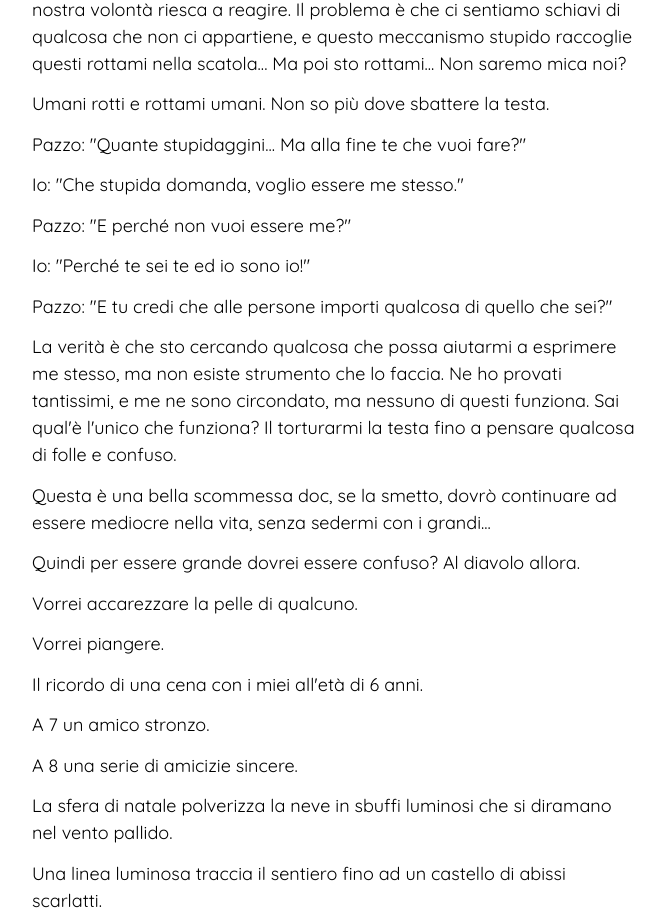
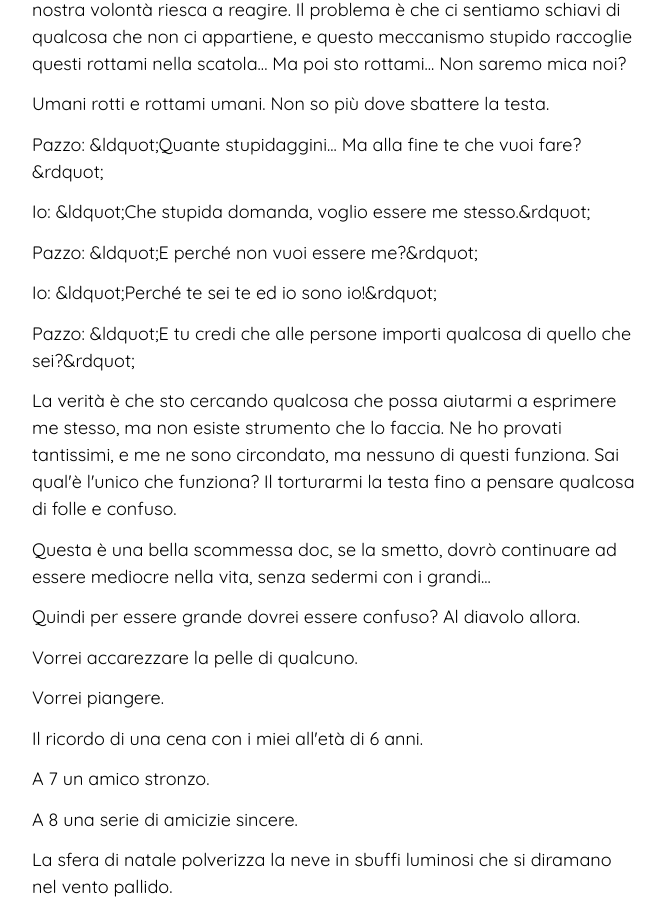
Before and after one commit to loky-lp/follia, a Next.js app: page / in a window 1280 px wide. Shown: the part 1035-1953 px from the top of the page, without its empty margins (306-971 px from the left). Built offline with nearby package versions, Linux system fonts and the light colour scheme.

Commit message:
Fix escaping of double and single quotes on index.tsx

```diff
--- a/pages/index.tsx
+++ b/pages/index.tsx
@@ -13,32 +13,32 @@ const Home: NextPage = () => {
 
 	    <p>Cosa vuoi fare ora?</p>
 	    <p>Che domanda stupida, so cosa voglio fare ora.</p>
-	    <p>Immergermi nella foresta sotto montagne di chiome che oscillano da una parte e dall'altra, con il sole che penetra tra le intermittenze delle foglie e stare disteso lì, guardando il cielo. Poi, nuotare nel cielo di nuvole e sentirmi così leggero da scavare in ogni piccola particella, entrando nelle profondità del più grande ballo del mondo, un ballo di idee folli, irreali, assolutamente prive di qualunque senso.</p>
+	    <p>Immergermi nella foresta sotto montagne di chiome che oscillano da una parte e dall&apos;altra, con il sole che penetra tra le intermittenze delle foglie e stare disteso lì, guardando il cielo. Poi, nuotare nel cielo di nuvole e sentirmi così leggero da scavare in ogni piccola particella, entrando nelle profondità del più grande ballo del mondo, un ballo di idee folli, irreali, assolutamente prive di qualunque senso.</p>
 	    <p>Penso questo forse perché sono in realtà una persona piuttosto semplice, ma che cerca disperatamente di entrare nei più grandi cervelloni della storia. Chissà perché sono così folle da farmi del male da solo.</p>
-	    <p>Esatto, io non ho le energie ne le competenze, neanche l'astuzia o un buon chiacchiericcio che mi permetta solo lontanamente di aspirare a diventare quelle persone che ora tengono in mano il pianeta. Che poi cosa tengono in mano se non una scatola di rottami, tra cui io.</p>
-	    <p>Nella mia vita sono bravo soltanto a confondere le idee degli altri. Insomma, seguitemi. Il cielo e il mare sono in realtà la stessa cosa, si uniscono per creare l'orizzonte e dividono di blu sia il sotto e sia il sopra. Io sono la nuvola, la schiuma, un onda tanto alta da scuotere il mare. Mi insegnano a stare fermo, ed io zitto annuisco.</p>
+	    <p>Esatto, io non ho le energie ne le competenze, neanche l&apos;astuzia o un buon chiacchiericcio che mi permetta solo lontanamente di aspirare a diventare quelle persone che ora tengono in mano il pianeta. Che poi cosa tengono in mano se non una scatola di rottami, tra cui io.</p>
+	    <p>Nella mia vita sono bravo soltanto a confondere le idee degli altri. Insomma, seguitemi. Il cielo e il mare sono in realtà la stessa cosa, si uniscono per creare l&apos;orizzonte e dividono di blu sia il sotto e sia il sopra. Io sono la nuvola, la schiuma, un onda tanto alta da scuotere il mare. Mi insegnano a stare fermo, ed io zitto annuisco.</p>
 	    <p>Perché è così che la gente ragiona, ed io annuisco.</p>
 	    <p>Che stupido sono stato. Una volta non ero così.</p>
 	    <p>Infanzia e adolescenza, mondi puri di follia. Ci entravo dentro e tutto non aveva senso. Quella però era la mia scatola, ed i rottami danzavano.</p>
 	    <p>La verità è che sto generalizzando quando le cose sono semplici... Ma come ci siamo arrivati a questa complessità? E da quando per vivere la vita decentemente bisogna essere complessi? Il problema è che questa merda la cerco. Forse in tutta questa articolata ragnatela che rappresenta le nostre aspirazioni ci siamo dimenticati chi siamo realmente, e queste strutture sociali cambiano noi stessi più di quanto la nostra volontà riesca a reagire. Il problema è che ci sentiamo schiavi di qualcosa che non ci appartiene, e questo meccanismo stupido raccoglie questi rottami nella scatola... Ma poi sto rottami... Non saremo mica noi?</p>
 	    <p>Umani rotti e rottami umani. Non so più dove sbattere la testa.</p>
-	    <p>Pazzo: "Quante stupidaggini... Ma alla fine te che vuoi fare?"</p>
-	    <p>Io: "Che stupida domanda, voglio essere me stesso."</p>
-	    <p>Pazzo: "E perché non vuoi essere me?"</p>
-	    <p>Io: "Perché te sei te ed io sono io!"</p>
-	    <p>Pazzo: "E tu credi che alle persone importi qualcosa di quello che sei?"</p>
-	    <p>La verità è che sto cercando qualcosa che possa aiutarmi a esprimere me stesso, ma non esiste strumento che lo faccia. Ne ho provati tantissimi, e me ne sono circondato, ma nessuno di questi funziona. Sai qual'è l'unico che funziona? Il torturarmi la testa fino a pensare qualcosa di folle e confuso.</p>
+	    <p>Pazzo: &ldquot;Quante stupidaggini... Ma alla fine te che vuoi fare?&rdquot;</p>
+	    <p>Io: &ldquot;Che stupida domanda, voglio essere me stesso.&rdquot;</p>
+	    <p>Pazzo: &ldquot;E perché non vuoi essere me?&rdquot;</p>
+	    <p>Io: &ldquot;Perché te sei te ed io sono io!&rdquot;</p>
+	    <p>Pazzo: &ldquot;E tu credi che alle persone importi qualcosa di quello che sei?&rdquot;</p>
+	    <p>La verità è che sto cercando qualcosa che possa aiutarmi a esprimere me stesso, ma non esiste strumento che lo faccia. Ne ho provati tantissimi, e me ne sono circondato, ma nessuno di questi funziona. Sai qual&apos;è l&apos;unico che funziona? Il torturarmi la testa fino a pensare qualcosa di folle e confuso.</p>
 	    <p>Questa è una bella scommessa doc, se la smetto, dovrò continuare ad essere mediocre nella vita, senza sedermi con i grandi...</p>
 	    <p>Quindi per essere grande dovrei essere confuso? Al diavolo allora.</p>
 	    <p>Vorrei accarezzare la pelle di qualcuno.</p>
 	    <p>Vorrei piangere.</p>
-	    <p>Il ricordo di una cena con i miei all'età di 6 anni.</p>
+	    <p>Il ricordo di una cena con i miei all&apos;età di 6 anni.</p>
 	    <p>A 7 un amico stronzo.</p>
 	    <p>A 8 una serie di amicizie sincere.</p>
 	    <p>La sfera di natale polverizza la neve in sbuffi luminosi che si diramano nel vento pallido.</p>
 	    <p>Una linea luminosa traccia il sentiero fino ad un castello di abissi scarlatti.</p>
 	    <p>Polifemo cresce e si divora ragazzi e ragazze nude. In questo vuoto, i corpi femminili attirano quelli maschili, fluttuando e accucciando i corpi in posizione fetale.</p>
-	    <p>Un albero squarcia un pianeta con le radici, e seguendole, il cuore della terra è comandato da mille fuochi d'artificio.</p>
+	    <p>Un albero squarcia un pianeta con le radici, e seguendole, il cuore della terra è comandato da mille fuochi d&apos;artificio.</p>
 	    <p>Eccomi qui.</p>
 	    <p>Sono bravo a creare scene confuse nella mia testa. Sono bravo a confondere.</p>
 	    <p className='mb-0'>Così bravo che confondo me stesso.</p>
```
